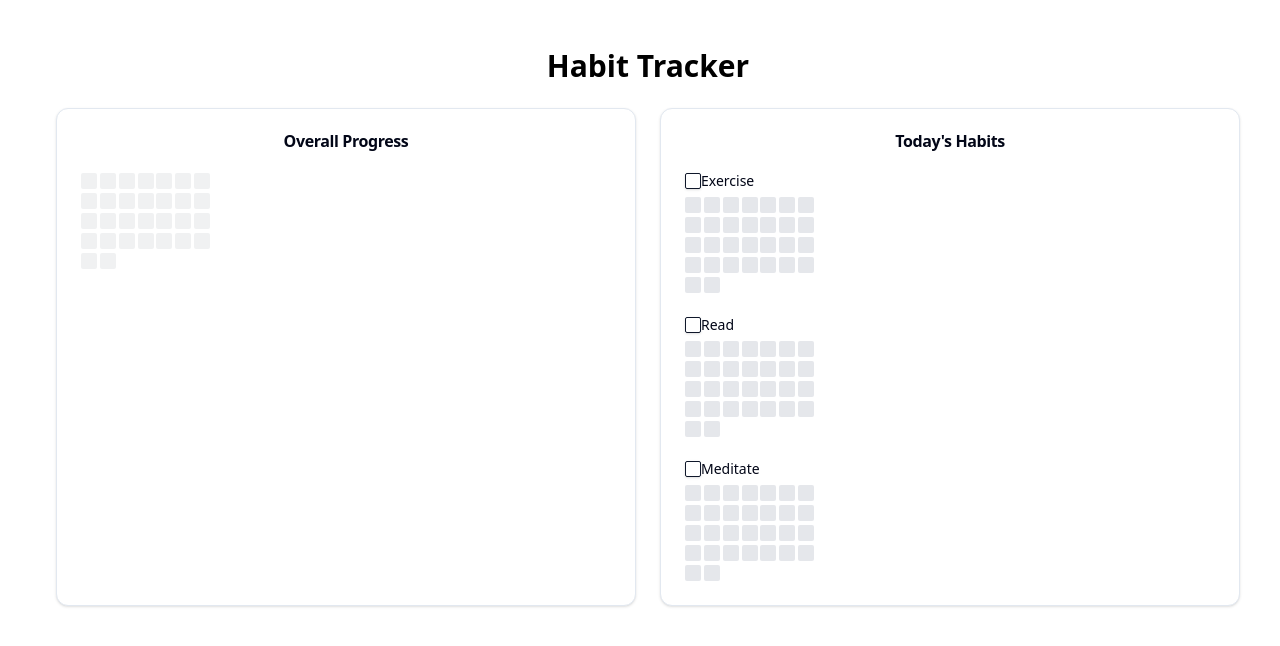
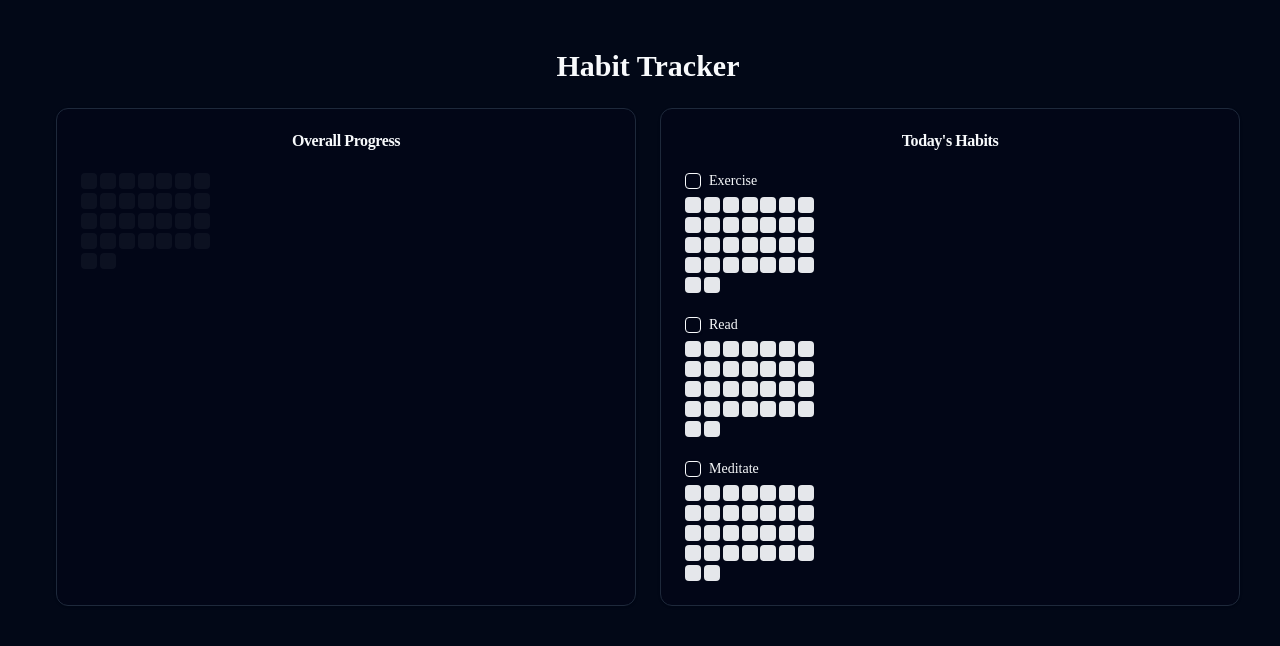
Before and after one commit to vinicsperes/web-planner, a React (Vite) app: page / in a window 1280 px wide. Shown: the top 646 px of the page. Built offline with nearby package versions, Linux system fonts and the light colour scheme.

Commit message:
feat: add default layout and global css

```diff
--- a/src/App.tsx
+++ b/src/App.tsx
@@ -1,11 +1,12 @@
 import './App.css'
-import Home from './pages/Home'
+import RootLayout from './app/layout'
+import Home from './app/pages/Home'
 
 function App() {
     return (
-        <>
+        <RootLayout>
             <Home />
-        </>
+        </RootLayout>
     )
 }
 
--- /dev/null
+++ b/src/app/layout.tsx
@@ -0,0 +1,18 @@
+import '@/globals.css'
+
+export const metadata = {
+    title: 'Habit Tracker',
+    description: 'Track your daily habits and progress',
+}
+
+export default function RootLayout({
+    children,
+}: {
+    children: React.ReactNode
+}) {
+    return (
+        <div className={'font-sans dark bg-background text-foreground'}>
+            {children}
+        </div>
+    )
+}
--- a/src/pages/Home.tsx
+++ b/src/app/pages/Home.tsx
@@ -1,7 +1,7 @@
 import { useState } from 'react';
-import { habits as initialHabits, Habit } from '../utils/habitData';
-import { Heatmap } from '../components/Heatmap';
-import { HabitList } from '../components/HabitList';
+import { habits as initialHabits, Habit } from '@/utils/habitData';
+import { Heatmap } from '@/components/Heatmap';
+import { HabitList } from '@/components/HabitList';
 import { Card, CardContent, CardHeader, CardTitle } from "@/components/ui/card"
 
 export default function Home() {
--- a/src/components/HabitList.tsx
+++ b/src/components/HabitList.tsx
@@ -15,7 +15,7 @@
         <div className="space-y-6">
             {habits.map((habit) => (
                 <div key={habit.id} className="space-y-2">
-                    <div className="flex items-center">
+                    <div className="flex items-center gap-2">
                         <Checkbox
                             id={habit.id}
                             checked={habit.completedDates.includes(today)}
--- /dev/null
+++ b/src/globals.css
@@ -0,0 +1,78 @@
+@tailwind base;
+@tailwind components;
+@tailwind utilities;
+
+@layer base {
+    :root {
+        --background: 222.2 84% 4.9%;
+        --foreground: 210 40% 98%;
+
+        --card: 222.2 84% 4.9%;
+        --card-foreground: 210 40% 98%;
+
+        --popover: 222.2 84% 4.9%;
+        --popover-foreground: 210 40% 98%;
+
+        --primary: 210 40% 98%;
+        --primary-foreground: 222.2 47.4% 11.2%;
+
+        --secondary: 217.2 32.6% 17.5%;
+        --secondary-foreground: 210 40% 98%;
+
+        --muted: 217.2 32.6% 17.5%;
+        --muted-foreground: 215 20.2% 65.1%;
+
+        --accent: 217.2 32.6% 17.5%;
+        --accent-foreground: 210 40% 98%;
+
+        --destructive: 0 62.8% 30.6%;
+        --destructive-foreground: 210 40% 98%;
+
+        --border: 217.2 32.6% 17.5%;
+        --input: 217.2 32.6% 17.5%;
+        --ring: 212.7 26.8% 83.9%;
+
+        --radius: 0.5rem;
+    }
+
+    .light {
+        --background: 0 0% 100%;
+        --foreground: 222.2 84% 4.9%;
+
+        --card: 0 0% 100%;
+        --card-foreground: 222.2 84% 4.9%;
+
+        --popover: 0 0% 100%;
+        --popover-foreground: 222.2 84% 4.9%;
+
+        --primary: 222.2 47.4% 11.2%;
+        --primary-foreground: 210 40% 98%;
+
+        --secondary: 210 40% 96.1%;
+        --secondary-foreground: 222.2 47.4% 11.2%;
+
+        --muted: 210 40% 96.1%;
+        --muted-foreground: 215.4 16.3% 46.9%;
+
+        --accent: 210 40% 96.1%;
+        --accent-foreground: 222.2 47.4% 11.2%;
+
+        --destructive: 0 84.2% 60.2%;
+        --destructive-foreground: 210 40% 98%;
+
+        --border: 214.3 31.8% 91.4%;
+        --input: 214.3 31.8% 91.4%;
+        --ring: 222.2 84% 4.9%;
+    }
+}
+
+@layer base {
+    * {
+        @apply border-border;
+    }
+
+    body {
+        @apply bg-background text-foreground;
+        font-feature-settings: "rlig" 1, "calt" 1;
+    }
+}
--- a/tailwind.config.js
+++ b/tailwind.config.js
@@ -1,8 +1,79 @@
 /** @type {import('tailwindcss').Config} */
 module.exports = {
-    content: ["./index.html", "./src/**/*.{ts,tsx,js,jsx}"],
+    darkMode: ["class"],
+    content: [
+        './pages/**/*.{ts,tsx}',
+        './components/**/*.{ts,tsx}',
+        './app/**/*.{ts,tsx}',
+        './src/**/*.{ts,tsx}',
+    ],
     theme: {
-        extend: {},
+        container: {
+            center: true,
+            padding: "2rem",
+            screens: {
+                "2xl": "1400px",
+            },
+        },
+        extend: {
+            colors: {
+                border: "hsl(var(--border))",
+                input: "hsl(var(--input))",
+                ring: "hsl(var(--ring))",
+                background: "hsl(var(--background))",
+                foreground: "hsl(var(--foreground))",
+                primary: {
+                    DEFAULT: "hsl(var(--primary))",
+                    foreground: "hsl(var(--primary-foreground))",
+                },
+                secondary: {
+                    DEFAULT: "hsl(var(--secondary))",
+                    foreground: "hsl(var(--secondary-foreground))",
+                },
+                destructive: {
+                    DEFAULT: "hsl(var(--destructive))",
+                    foreground: "hsl(var(--destructive-foreground))",
+                },
+                muted: {
+                    DEFAULT: "hsl(var(--muted))",
+                    foreground: "hsl(var(--muted-foreground))",
+                },
+                accent: {
+                    DEFAULT: "hsl(var(--accent))",
+                    foreground: "hsl(var(--accent-foreground))",
+                },
+                popover: {
+                    DEFAULT: "hsl(var(--popover))",
+                    foreground: "hsl(var(--popover-foreground))",
+                },
+                card: {
+                    DEFAULT: "hsl(var(--card))",
+                    foreground: "hsl(var(--card-foreground))",
+                },
+            },
+            borderRadius: {
+                lg: "var(--radius)",
+                md: "calc(var(--radius) - 2px)",
+                sm: "calc(var(--radius) - 4px)",
+            },
+            fontFamily: {
+                sans: ["var(--font-sans)", "system-ui", "sans-serif"],
+            },
+            keyframes: {
+                "accordion-down": {
+                    from: { height: 0 },
+                    to: { height: "var(--radix-accordion-content-height)" },
+                },
+                "accordion-up": {
+                    from: { height: "var(--radix-accordion-content-height)" },
+                    to: { height: 0 },
+                },
+            },
+            animation: {
+                "accordion-down": "accordion-down 0.2s ease-out",
+                "accordion-up": "accordion-up 0.2s ease-out",
+            },
+        },
     },
-    plugins: [],
+    plugins: [require("tailwindcss-animate")],
 }
```
